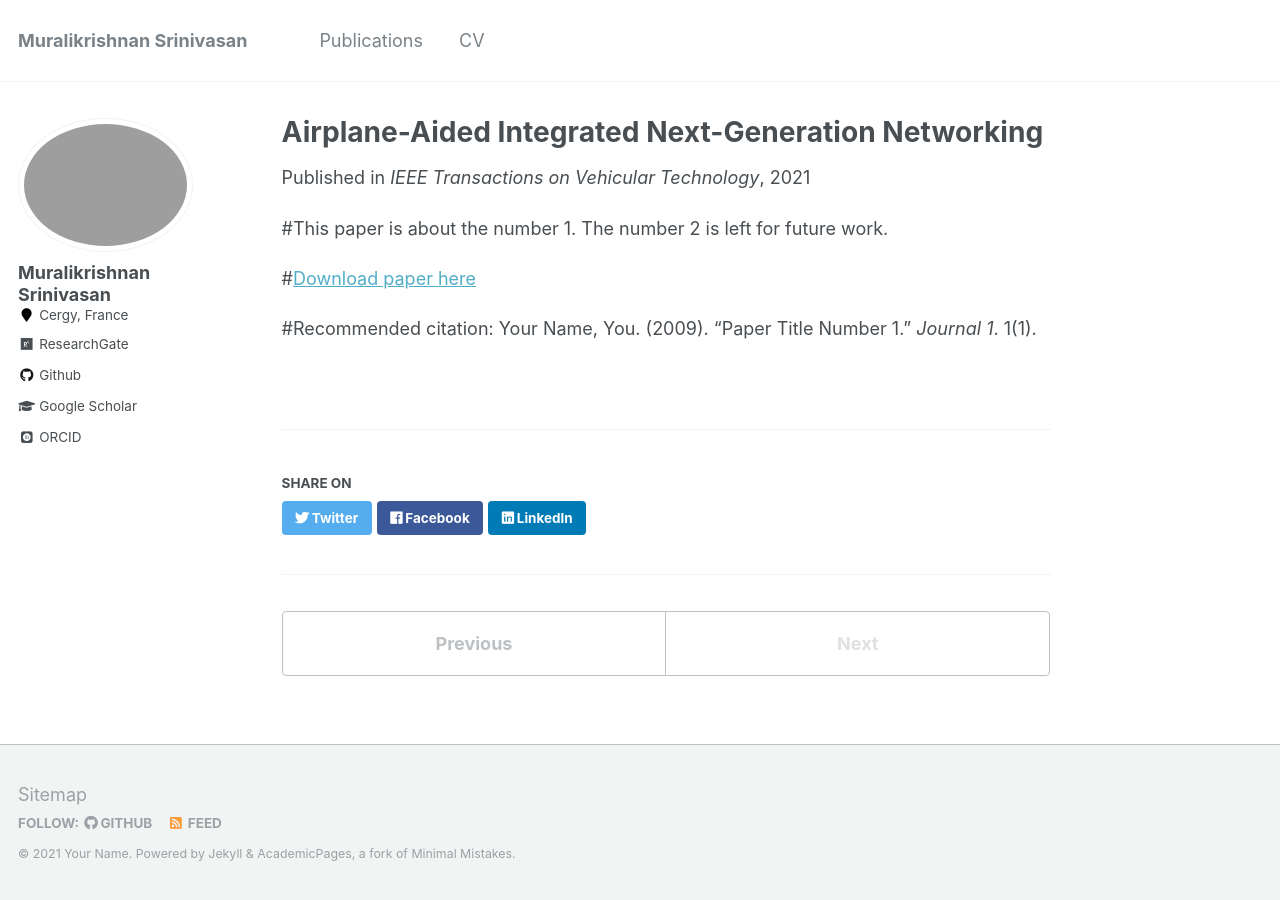
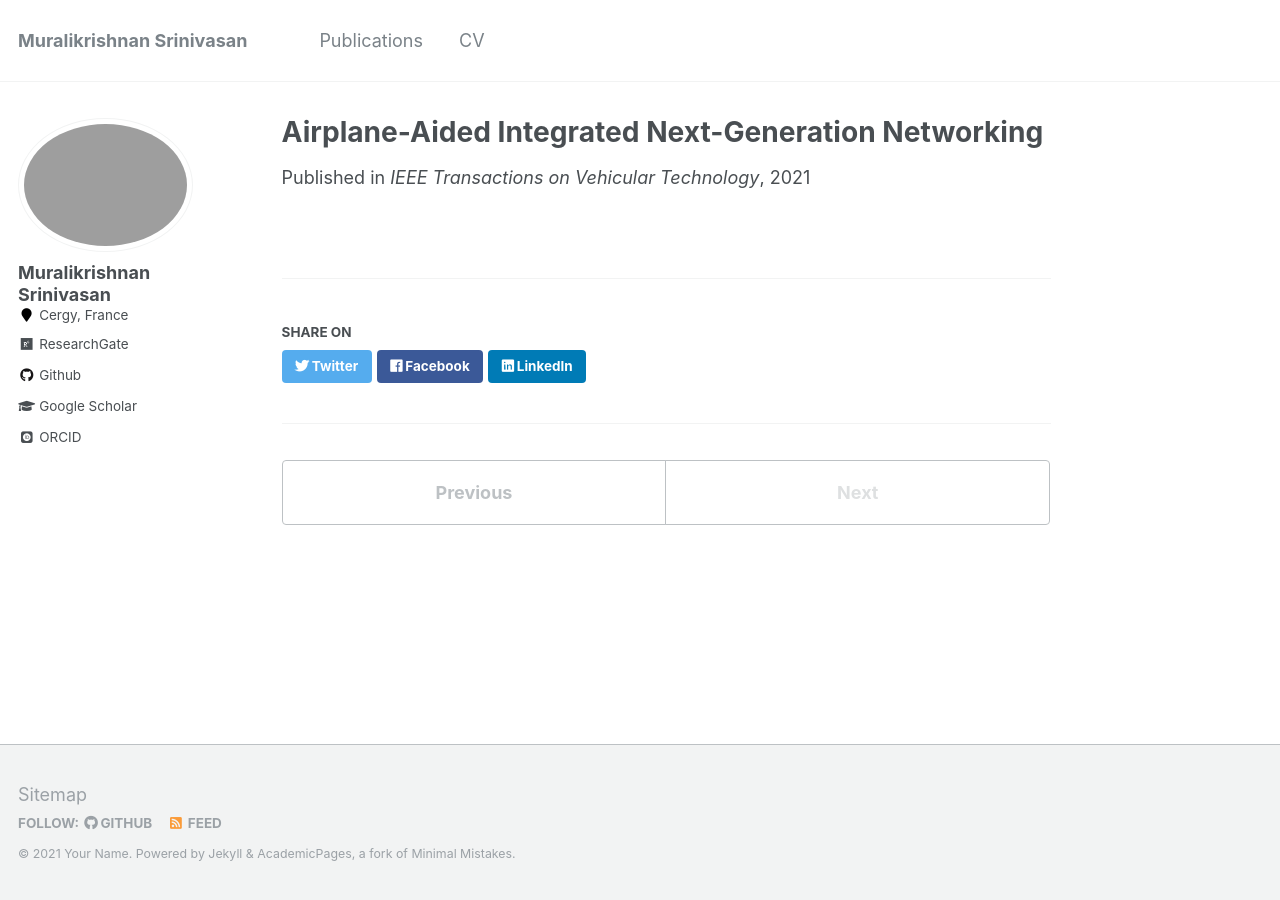
Before and after one commit to muraliksrin/muraliksrin.github.io, a Jekyll site: the page built from _publications/2009-10-01-paper-title-number-1.md, in a window 1280 px wide. Built offline with Jekyll 4.4.1, drawn with Linux system fonts in a browser that asks for light colours; some web fonts are replaced.

Commit message:
Update 2009-10-01-paper-title-number-1.md

```diff
--- a/_publications/2009-10-01-paper-title-number-1.md
+++ b/_publications/2009-10-01-paper-title-number-1.md
@@ -9,8 +9,3 @@ venue: 'IEEE Transactions on Vehicular Technology'
 paperurl: 'https://ieeexplore.ieee.org/document/9491998'
 #citation: 'Your Name, You. (2009). &quot;Paper Title Number 1.&quot; <i>Journal 1</i>. 1(1).'
 ---
-#This paper is about the number 1. The number 2 is left for future work.
-
-#[Download paper here](http://academicpages.github.io/files/paper1.pdf)
-
-#Recommended citation: Your Name, You. (2009). "Paper Title Number 1." <i>Journal 1</i>. 1(1).
```
